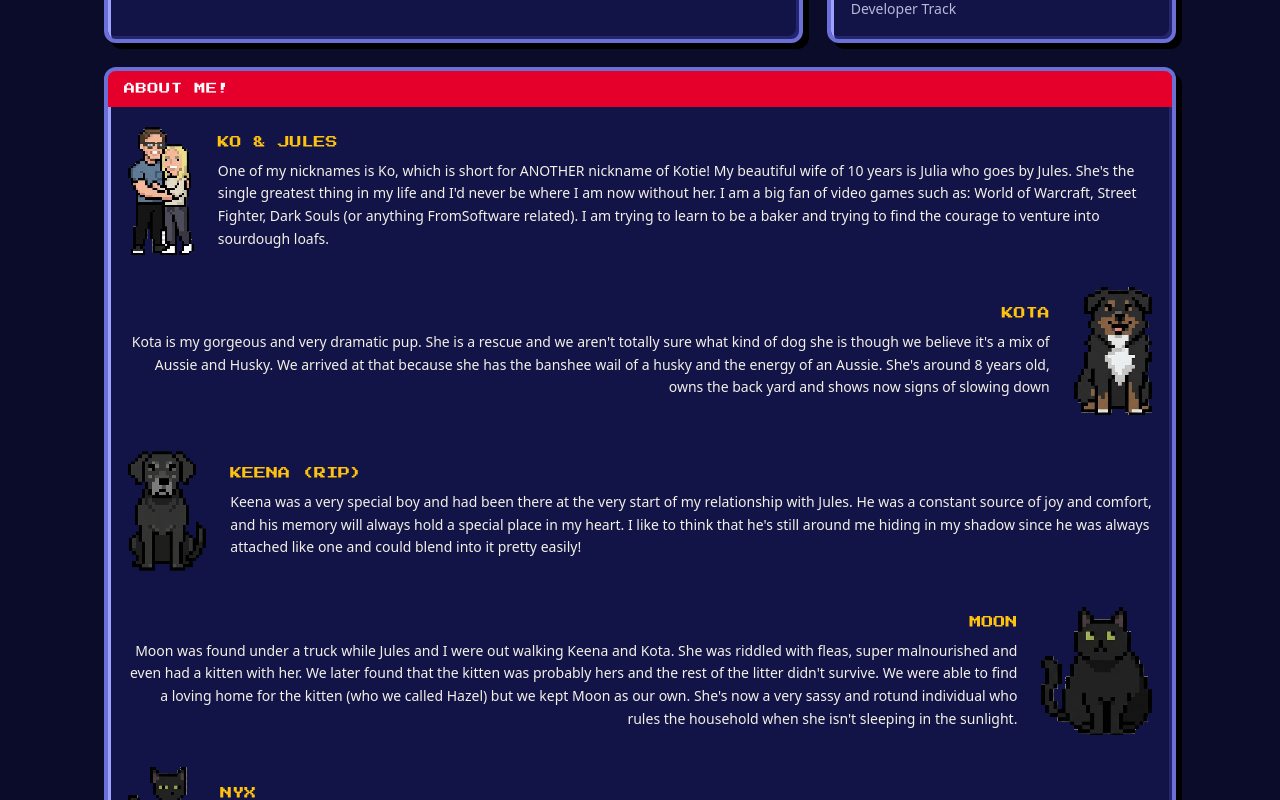
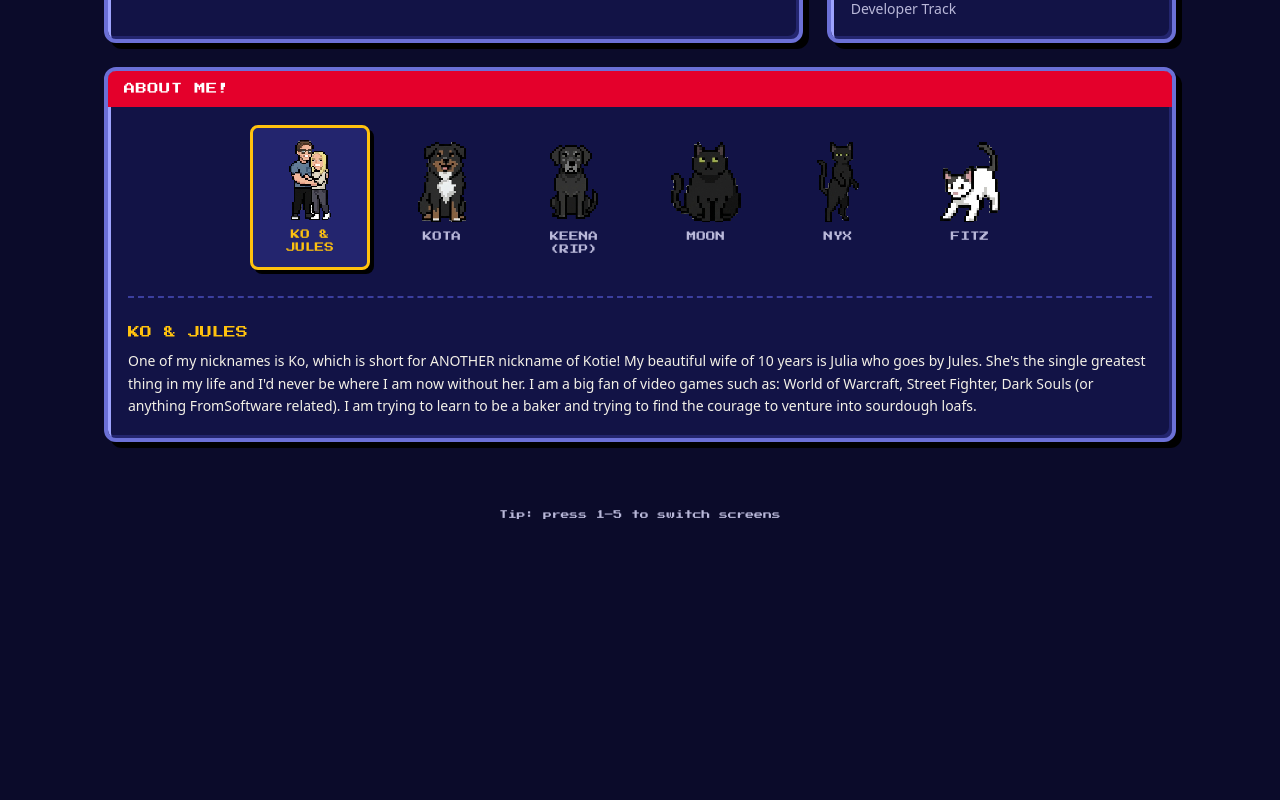
Before and after one commit to Kotieheim/kotie-portfolio, a React (Vite) app: page / in a window 1280 px wide. Shown: the part 1100-1900 px from the top of the page. After the commit the page ends 1720 px from the top, so only its background shows below. Built offline with nearby package versions, Linux system fonts and the light colour scheme.

Commit message:
Changing about me section to not zig zag pattern, instead selectable buttons with about section displaying per character

```diff
--- a/src/components/sections/About.module.css
+++ b/src/components/sections/About.module.css
@@ -66,49 +66,79 @@
 }
 
 .party {
-  display: grid;
-  gap: 2rem;
+  display: flex;
+  flex-wrap: wrap;
+  justify-content: center;
+  gap: 0.75rem;
+  list-style: none;
+  padding: 0;
+  margin: 0;
 }
 
 .member {
   display: flex;
   flex-direction: column;
   align-items: center;
-  gap: 1rem;
+  gap: 0.5rem;
+  padding: 0.75rem;
+  width: 7.5rem;
+  background: transparent;
+  color: inherit;
+  font: inherit;
+  border: 3px solid transparent;
+  border-radius: var(--radius);
+  cursor: pointer;
+  transition:
+    border-color 120ms,
+    transform 120ms,
+    background-color 120ms;
 }
 
-@media (min-width: 40rem) {
-  .member {
-    flex-direction: row;
-    gap: 1.5rem;
-  }
+.member:hover {
+  background-color: color-mix(in srgb, var(--secondary) 60%, transparent);
+}
 
-  /* Alternate: image-text, text-image, image-text... */
-  .member:nth-child(even) {
-    flex-direction: row-reverse;
-  }
+.member[aria-pressed="true"] {
+  border-color: var(--n64-yellow);
+  background-color: var(--secondary);
+  box-shadow: var(--shadow-hard);
+  transform: translateY(-2px);
+}
 
-  .member:nth-child(even) .blurb {
-    text-align: right;
-  }
+.member:focus-visible {
+  outline: 2px solid var(--ring);
+  outline-offset: 2px;
 }
 
 .sprite {
-  flex-shrink: 0;
-  height: 8rem;
-  width: auto;
-  max-width: 40%;
+  height: 5rem;
+  width: 100%;
   object-fit: contain;
   image-rendering: pixelated;
+}
+
+.memberName {
+  font-family: var(--font-pixel);
+  font-size: 0.6rem;
+  line-height: 1.4;
+  text-align: center;
+  color: var(--muted-foreground);
+  text-transform: uppercase;
+}
+
+.member[aria-pressed="true"] .memberName {
+  color: var(--n64-yellow);
 }
 
 .blurb {
   display: grid;
   gap: 0.5rem;
-  flex: 1;
+  margin-top: 1.5rem;
+  padding-top: 1.5rem;
+  border-top: 2px dashed var(--border);
 }
 
-.memberName {
+.bioName {
   font-family: var(--font-pixel);
   font-size: 0.75rem;
   color: var(--n64-yellow);
@@ -119,3 +149,13 @@
   line-height: 1.625;
   text-wrap: pretty;
 }
+
+@media (prefers-reduced-motion: reduce) {
+  .member {
+    transition: none;
+  }
+
+  .member[aria-pressed="true"] {
+    transform: none;
+  }
+}
--- a/src/components/sections/About.tsx
+++ b/src/components/sections/About.tsx
@@ -1,3 +1,4 @@
+import { useState } from "react";
 import { Panel } from "@/components/Panel";
 import { resume, yearsOfExperience } from "@/data/resume";
 import styles from "./About.module.css";
@@ -55,6 +56,8 @@ const party = [
 
 export function About() {
   const { basics, education, work } = resume;
+  const [selectedId, setSelectedId] = useState(party[0].id);
+  const selected = party.find((member) => member.id === selectedId) ?? party[0];
   const stats = [
     { label: "Years", value: `${yearsOfExperience()}+` },
     { label: "Companies", value: new Set(work.map((job) => job.company)).size },
@@ -97,21 +100,34 @@ export function About() {
 
       <Panel title="About me!" accent="red">
         <ul className={styles.party} aria-label="Party members">
-          {party.map((member) => (
-            <li key={member.id} className={styles.member}>
+          {party.map((member) => {
+            const isSelected = member.id === selectedId;
+            return (
+              <li key={member.id}>
+                <button
+                  type="button"
+                  className={styles.member}
+                  aria-pressed={isSelected}
+                  aria-controls="party-bio"
+                  onClick={() => setSelectedId(member.id)}
+                >
                   <img
                     src={member.src}
                     alt={member.alt}
                     className={styles.sprite}
                     loading="lazy"
                   />
-              <div className={styles.blurb}>
-                <h3 className={styles.memberName}>{member.name}</h3>
-                <p className={styles.bio}>{member.bio}</p>
+                  <span className={styles.memberName}>{member.name}</span>
+                </button>
+              </li>
+            );
+          })}
+        </ul>
+
+        <div id="party-bio" className={styles.blurb} aria-live="polite">
+          <h3 className={styles.bioName}>{selected.name}</h3>
+          <p className={styles.bio}>{selected.bio}</p>
         </div>
-            </li>
-          ))}
-        </ul>
       </Panel>
     </div>
   );
```
Lines whose indentation alone changed are shown as unchanged.
